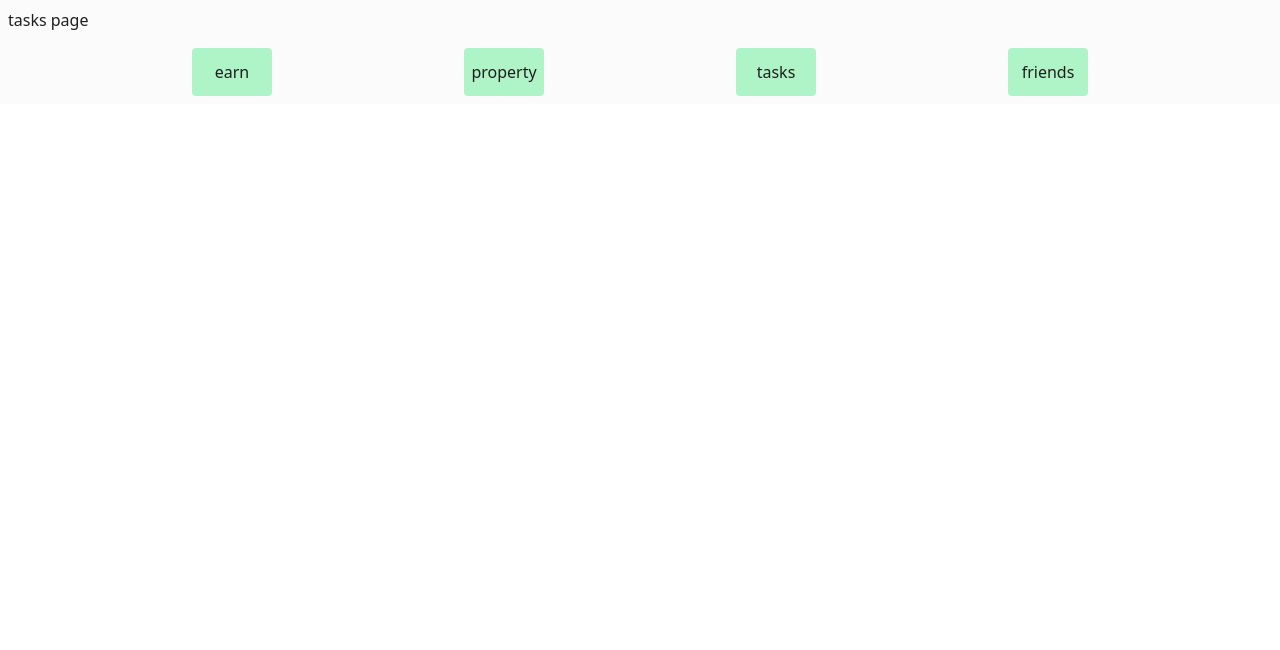
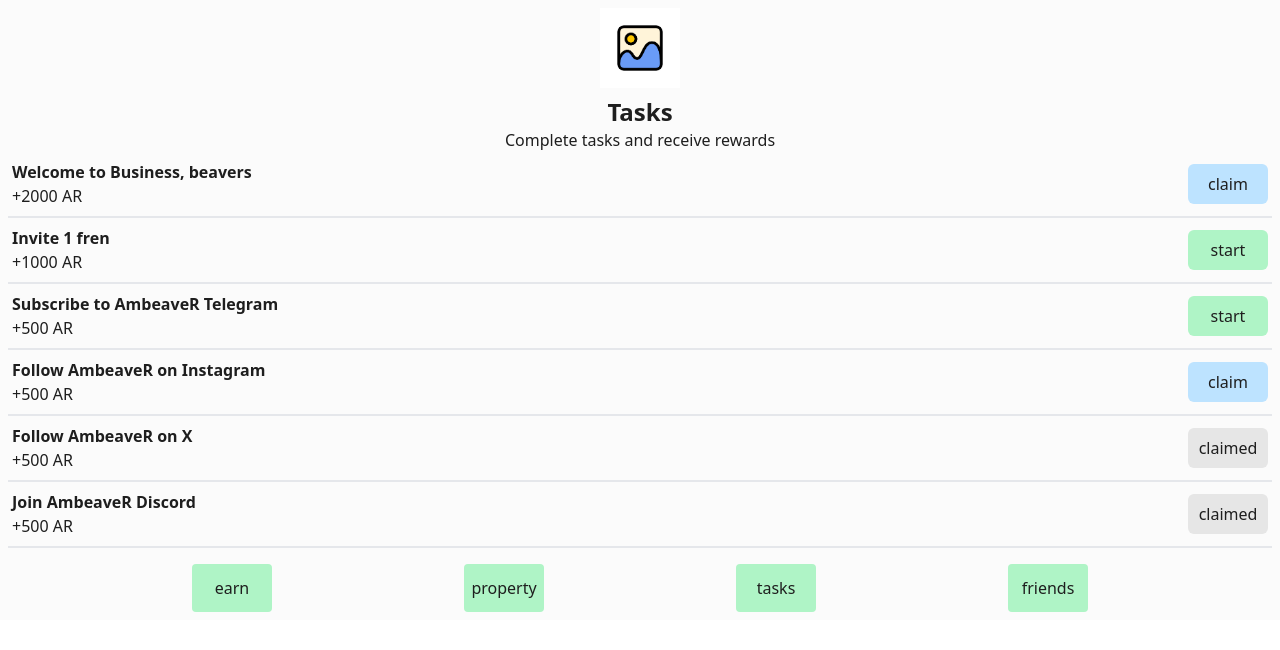
Before and after one commit to melonges/ambeaver-fronted, a React (Vite) app: page /tasks in a window 1280 px wide. Shown: the top 650 px of the page. Built offline with nearby package versions, Linux system fonts and the light colour scheme.

Commit message:
feat: add tasks & frineds pages

```diff
--- a/src/modules/friends/pages/FriendsPage.tsx
+++ b/src/modules/friends/pages/FriendsPage.tsx
@@ -1,3 +1,34 @@
+import AmberIcon from "@/modules/common/assets/amber-icon.png";
+
 export const FrinedsPage = () => {
-  return <div>frineds page</div>;
+  return (
+    <div className="flex flex-col items-center">
+      <img src={AmberIcon} alt="$amber" className="h-20 w-20" />
+      <p className="font-bold text-2xl mt-2">Ur friends-beavers</p>
+      <span>Invite friends and receive ambers.</span>
+
+      <div className="grid grid-cols-2 mt-4 gap-4">
+        <div className="bg-primary flex p-4 justify-center items-center rounded text-center">
+          5,000 for fren
+        </div>
+
+        <div className="bg-primary flex p-4 justify-center items-center rounded text-center">
+          10,000 for fren <br /> with telegram premium
+        </div>
+      </div>
+
+      <div className="mt-4 w-full flex justify-between px-6 items-center">
+        <p>List of your frineds</p>
+        <button className="bg-primary py-2 px-4 rounded">refresh</button>
+      </div>
+
+      <div className="mt-4 bg-primary h-32 w-full text-center flex items-center justify-center rounded">
+        invitations
+      </div>
+
+      <button className="mt-8 bg-primary p-2 w-full rounded">
+        INVITE A FRIEND
+      </button>
+    </div>
+  );
 };
--- a/src/modules/hamster-minigame/pages/HamsterMiniGamePage.tsx
+++ b/src/modules/hamster-minigame/pages/HamsterMiniGamePage.tsx
@@ -11,7 +11,7 @@
   return (
     <>
       <div className="flex flex-col items-center">
-        <img src={AmberIcon} alt="$amber" className="h-10 w-10" />
+        <img src={AmberIcon} alt="$amber" className="h-20 w-20" />
         <p className="font-bold text-2xl mt-2">Hamster catching game</p>
         <span>Play and multiply ur ambers for the last day.</span>
 
--- /dev/null
+++ b/src/modules/property/pages/PropertyPage.tsx
@@ -0,0 +1,14 @@
+import AmberIcon from "@/modules/common/assets/amber-icon.png";
+
+export const PropertyPage = () => {
+  return (
+    <div className="flex flex-col items-center">
+      <img src={AmberIcon} alt="$amber" className="h-20 w-20" />
+      <p className="font-bold text-2xl mt-2">Property</p>
+
+      <div className="w-8/12 h-32 mt-8 flex justify-center items-center bg-secondary border border-secondary-border rounded-3xl font-bold text-3xl">
+        SOON
+      </div>
+    </div>
+  );
+};
--- a/src/modules/property/pages/ProperyPage.tsx
+++ /dev/null
@@ -1,3 +0,0 @@
-export const PropertyPage = () => {
-  return <div>propery page</div>;
-};
--- a/src/modules/property/routes/index.tsx
+++ b/src/modules/property/routes/index.tsx
@@ -1,5 +1,5 @@
 import { RouteObject } from "react-router-dom";
-import { PropertyPage } from "../pages/ProperyPage";
+import { PropertyPage } from "../pages/PropertyPage";
 import { PROPERTY_PAGE_PATH } from "./constants";
 
 export const propertyRoutes: RouteObject[] = [
--- a/src/modules/store/pages/StorePage.tsx
+++ b/src/modules/store/pages/StorePage.tsx
@@ -8,7 +8,7 @@
 
   return (
     <div className="flex flex-col items-center">
-      <img src={AmberIcon} alt="$amber" className="h-10 w-10" />
+      <img src={AmberIcon} alt="$amber" className="h-20 w-20" />
       <p className="font-bold text-2xl mt-2">Store ⚡</p>
       <span>0,5 energies restores in an hour</span>
 
--- a/src/modules/tasks/pages/TasksPage.tsx
+++ b/src/modules/tasks/pages/TasksPage.tsx
@@ -1,3 +1,75 @@
+import AmberIcon from "@/modules/common/assets/amber-icon.png";
+
 export const TasksPage = () => {
-  return <div>tasks page</div>;
+  return (
+    <div className="flex flex-col items-center">
+      <img src={AmberIcon} alt="$amber" className="h-20 w-20" />
+      <p className="font-bold text-2xl mt-2">Tasks</p>
+      <span>Complete tasks and receive rewards</span>
+
+      <ul className="w-full">
+        {taskList.map((task) => {
+          const taskTypeClassName =
+            task.type === "claim"
+              ? "bg-secondary"
+              : task.type === "claimed"
+                ? "bg-disabled"
+                : "bg-primary";
+          return (
+            <li
+              key={task.id}
+              className="w-full flex justify-between items-center px-1 py-2 border-b-2"
+            >
+              <div className="flex flex-col">
+                <strong className="font-bold">{task.title}</strong>
+                <span>{task.reward}</span>
+              </div>
+              <button className={`p-2 rounded-md w-20 ${taskTypeClassName}`}>
+                {task.type}
+              </button>
+            </li>
+          );
+        })}
+      </ul>
+    </div>
+  );
 };
+
+const taskList = [
+  {
+    id: 1,
+    title: "Welcome to Business, beavers",
+    reward: "+2000 AR",
+    type: "claim",
+  },
+  {
+    id: 2,
+    title: "Invite 1 fren",
+    reward: "+1000 AR",
+    type: "start",
+  },
+  {
+    id: 3,
+    title: "Subscribe to AmbeaveR Telegram",
+    reward: "+500 AR",
+    type: "start",
+  },
+  {
+    id: 4,
+    title: "Follow AmbeaveR on Instagram",
+    reward: "+500 AR",
+    type: "claim",
+  },
+  {
+    id: 5,
+    title: "Follow AmbeaveR on X",
+    reward: "+500 AR",
+    type: "claimed",
+  },
+  {
+    id: 6,
+    title: "Join AmbeaveR Discord",
+    reward: "+500 AR",
+    type: "claimed",
+  },
+];
--- a/tailwind.config.js
+++ b/tailwind.config.js
@@ -11,6 +11,7 @@
         primary: "#aff4c6",
         secondary: "#bde3ff",
         "secondary-border": "#22b4ff",
+        disabled: "#e6e6e6",
       },
       screens: {
         xs: "380px",
```
